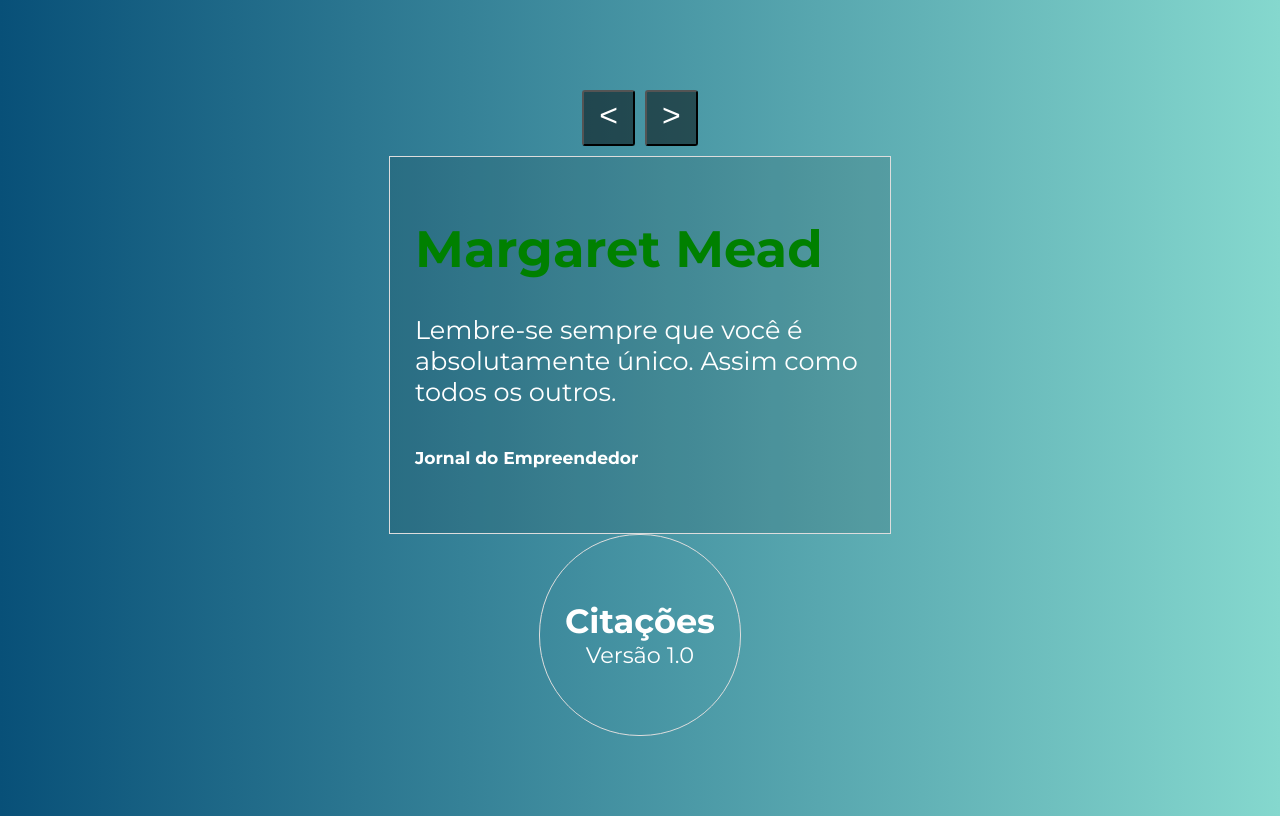
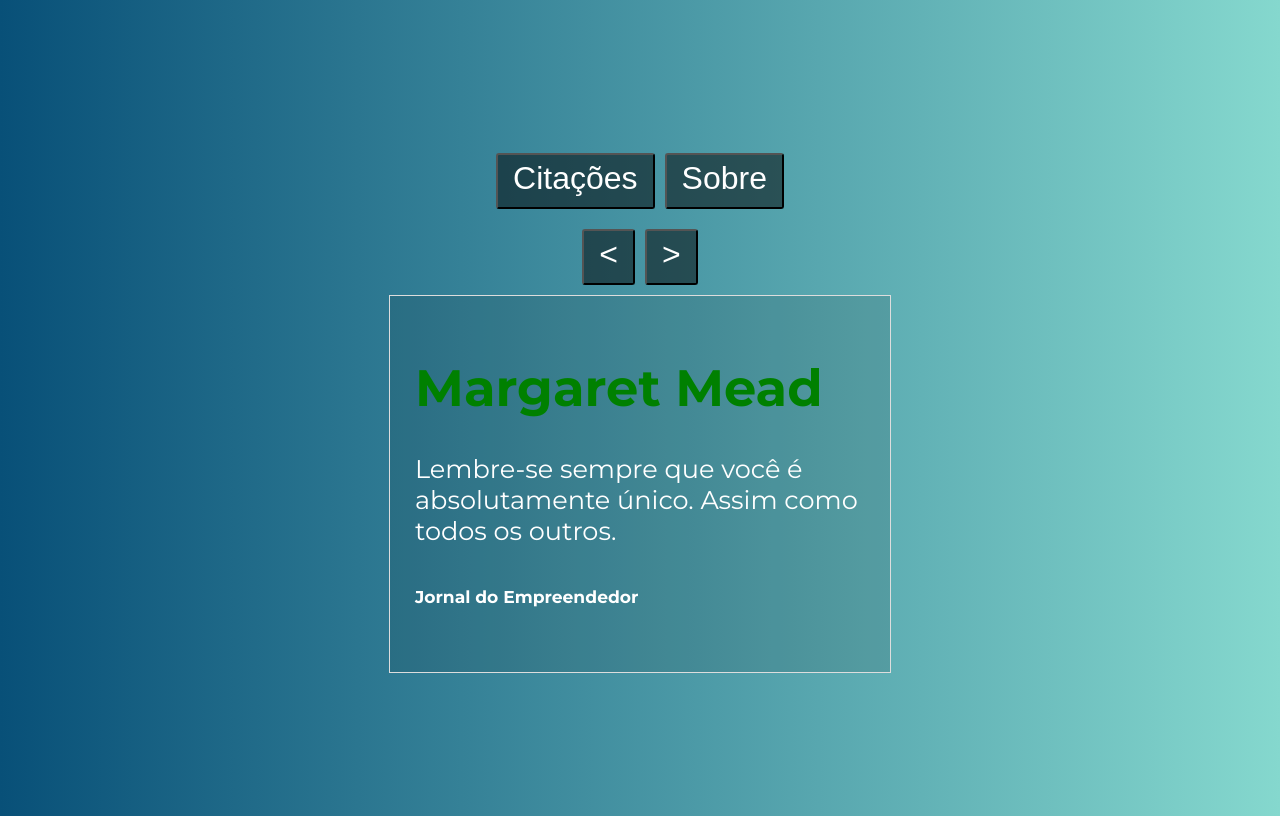
Before and after one commit to josemalcher/CODE3R-Curso-VueJS-2-O-Guia-Completo-incl-Vue-Router-Vuex, a Vue app in the folder Secao-09-Uso-Avancado-de-Componentes/137-Configurando-Projeto-do-Modulo/citacoes/: page / in a window 1280 px wide. Built offline with nearby package versions, Linux system fonts and the light colour scheme.

Commit message:
144. Alternando entre Múltiplos Componentes com Componentes Dinâmicos

```diff
--- a/Secao-09-Uso-Avancado-de-Componentes/137-Configurando-Projeto-do-Modulo/citacoes/src/App.vue
+++ b/Secao-09-Uso-Avancado-de-Componentes/137-Configurando-Projeto-do-Modulo/citacoes/src/App.vue
@@ -1,7 +1,12 @@
 <template>
   <div id="app">
-		<Citacoes />
-		<Sobre />
+    <!--		<Citacoes />
+        <Sobre />-->
+    <span>
+      <button @click="componente = 'Citacoes'">Citações</button>
+      <button @click="componente = 'Sobre'">Sobre</button>
+    </span>
+    <component :is="componente"/>
   </div>
 </template>
 
@@ -10,7 +15,12 @@
 import Sobre from './components/Sobre'
 
 export default {
-	components: { Citacoes, Sobre }
+  components: {Citacoes, Sobre},
+  data() {
+    return {
+      componente: 'Citacoes'
+    }
+  }
 }
 </script>
 
```
Also changed, not shown: 1 other file (tests, documents, lock files or other folders). Lines whose indentation alone changed are shown as unchanged.
